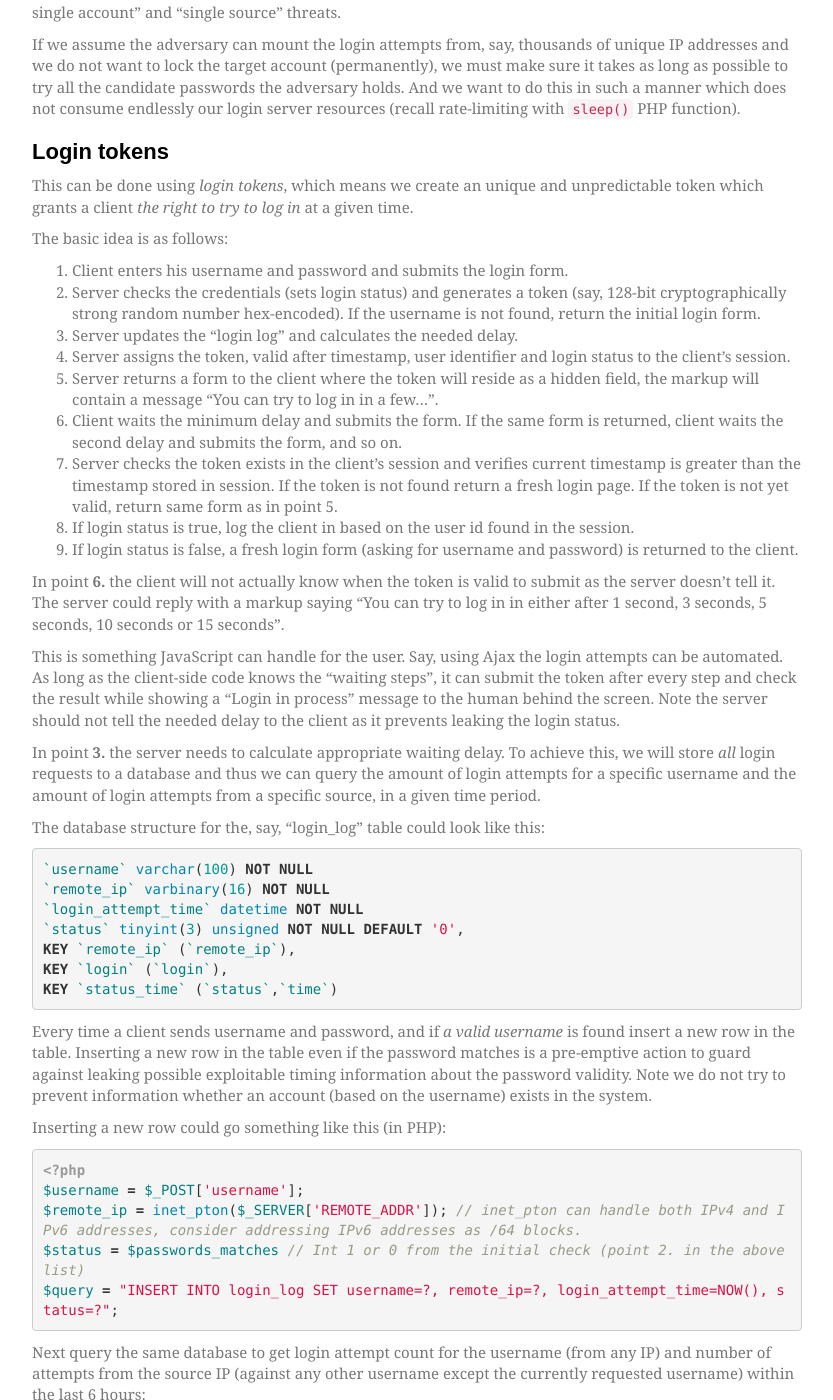
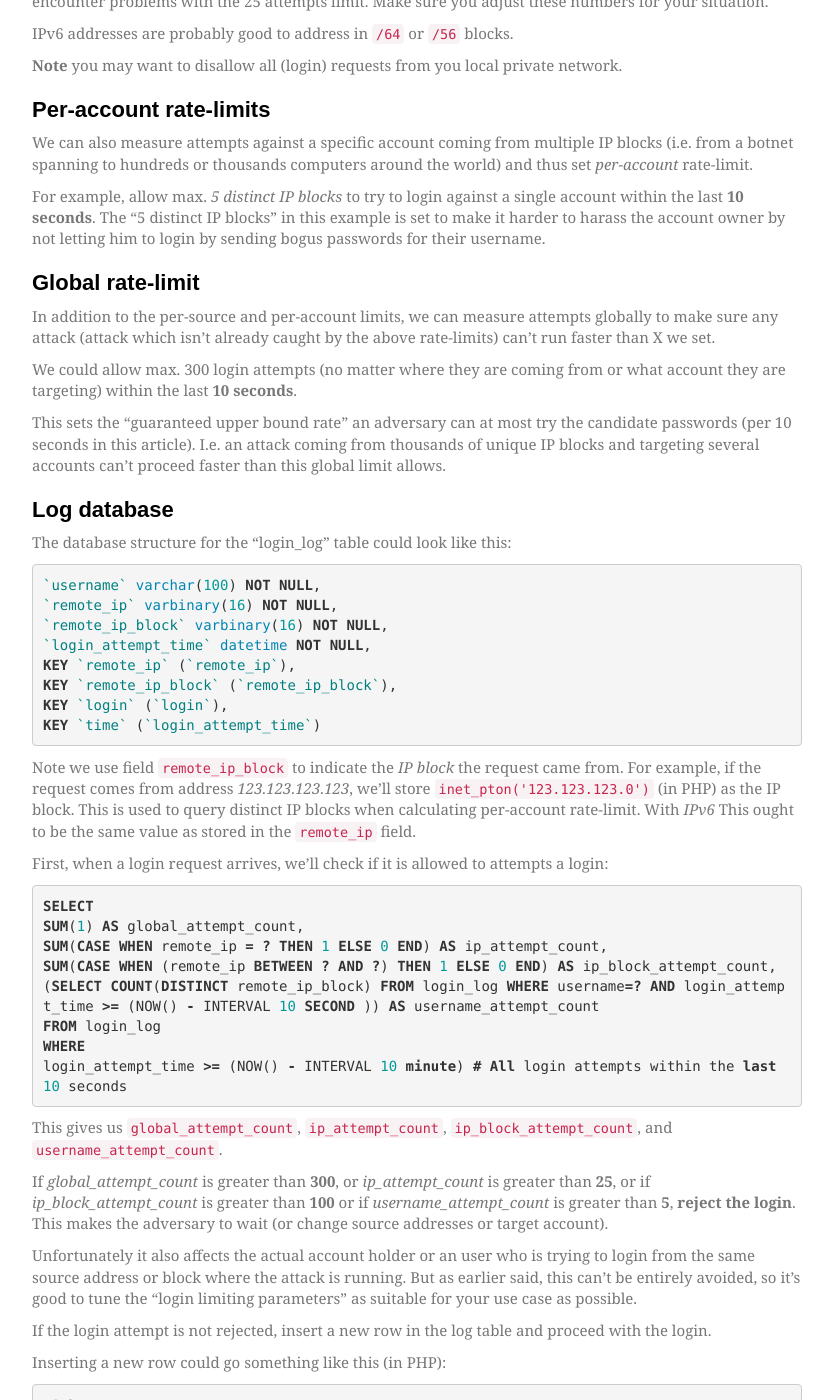
Before and after one commit to timoh6/timoh6.github.com, a Jekyll site: the page built from _posts/2015-05-07-Rate-limiting-web-application-login-attempts.md, in a window 1280 px wide and 1400 px high, scrolled down 1175 px. Shown: the whole window, without its empty margins (223-1056 px from the left). Built offline with Jekyll 4.4.1, drawn with Linux system fonts in a browser that asks for light colours; some web fonts are replaced; comment, search, counter and statistics services are not loaded; some of the changed text lies outside the part shown.

Commit message:
Revise post to fix critical security issue

```diff
--- a/_posts/2015-05-07-Rate-limiting-web-application-login-attempts.md
+++ b/_posts/2015-05-07-Rate-limiting-web-application-login-attempts.md
@@ -5,10 +5,6 @@ title: "Rate-limiting web application login attempts"
 
 {{ page.title }}
 ================
-
-<div>
-    <p><span class="label label-primary">09 May 2013</span> <strong><span class="text-danger">NOTE the login token method described in this post is not effective against parallel attacks (see comments). This post will be revised in the upcoming day to address that.</span></strong></p>
-</div>
 
 How can I "throttle logins" or "how can I rate-limit login attempts" is a common question raised from time to time among web application developers.
 
@@ -24,17 +20,7 @@ In reality, the situation is usually far from ideal. Passwords like "Password3"
 
 This is why arguably most online systems employing credentials should make sure they make the adversary's job guessing a correct credential as hard as possible. Which can be read as *as time consuming as possible*.
 
-## Methods to defend against malicious login attempts
-
-At first glance, it may pop up that defending against login brute-forcing is as simple as locking out an account after X failed login attempts (at a given time period) or locking out a remote IP after X failed login attempts (at a given time period). While both of those approaches could work to some extent, they leave quite a bit to be desired.
-
-Locking out the target account will lead to the traditional "deny login DoS" (the actual account owner can't login to the system) and locking out a specific IP address will be a problem for other users behind the same IP address (but it probably won't stop the adversary as she could just continue the attack from another source).
-
-To employ a better defense, let's first define the threat models.
-
 ## Threat models
-
-While login attempt related threats could be deeply situation-dependent, we can focus on the general case which means we don't per se lock accounts or source IPs, but we merely focus on making the brute-force attempts take longer. Let's sum the threat models as follows:
 
 * Attacks against a single target from single source
 * Attacks against a single target from multiple sources
@@ -45,100 +31,108 @@ It is difficult to act against adversary who tries a few "most common passwords"
 
 If we assume the adversary can mount the login attempts from, say, thousands of unique IP addresses and we do not want to lock the target account (permanently), we must make sure it takes as long as possible to try all the candidate passwords the adversary holds. And we want to do this in such a manner which does not consume endlessly our login server resources (recall rate-limiting with `sleep()` PHP function).
 
-## Login tokens
+## Per-source rate-limit
 
-This can be done using *login tokens*, which means we create an unique and unpredictable token which grants a client *the right to try to log in* at a given time.
+Unfortunately it is presumably impossible to delay the adversary while never (temporarily) locking out the actual account owner, too. But we can adopt same kind of per-source rate-limit approach used in [popa3d](http://www.openwall.com/popa3d/) to the web environment, to make online password guessing as slow as possible.
 
-The basic idea is as follows:
+We need to set a limit for authentication attempts tied to the source IP address and source IP address block. In general, the limit for the IP address block (say, 123.123.123.1 - 123.123.123.254) will be greater than the limit for a single IP address.
 
-1. Client enters his username and password and submits the login form.
-2. Server checks the credentials (sets login status) and generates a token (say, 128-bit cryptographically strong random number hex-encoded). If the username is not found, return the initial login form.
-3. Server updates the "login log" and calculates the needed delay.
-4. Server assigns the token, valid after timestamp, user identifier and login status to the client's session.
-5. Server returns a form to the client where the token will reside as a hidden field, the markup will contain a message "You can try to log in in a few...".
-6. Client waits the minimum delay and submits the form. If the same form is returned, client waits the second delay and submits the form, and so on.
-7. Server checks the token exists in the client's session and verifies current timestamp is greater than the timestamp stored in session. If the token is not found return a fresh login page. If the token is not yet valid, return same form as in point 5.
-8. If login status is true, log the client in based on the user id found in the session.
-9. If login status is false, a fresh login form (asking for username and password) is returned to the client.
+We could allow max. *25 attempts* per single IP address and *100 attempts* per `/24 IPv4` block within the last **10 seconds**. Especially the 100 attempts limit against a /24 block is relatively pessimistic (assuming the adversary has such IP address block(s) in her control). Also, people behind NAT or sharing a proxy may encounter problems with the 25 attempts limit. Make sure you adjust these numbers for your situation.
 
-In point **6.** the client will not actually know when the token is valid to submit as the server doesn't tell it. The server could reply with a markup saying "You can try to log in in either after 1 second, 3 seconds, 5 seconds, 10 seconds or 15 seconds".
+IPv6 addresses are probably good to address in `/64` or `/56` blocks.
 
-This is something JavaScript can handle for the user. Say, using Ajax the login attempts can be automated. As long as the client-side code knows the "waiting steps", it can submit the token after every step and check the result while showing a "Login in process" message to the human behind the screen. Note the server should not tell the needed delay to the client as it prevents leaking the login status.
+**Note** you may want to disallow all (login) requests from you local private network.
 
-In point **3.** the server needs to calculate appropriate waiting delay. To achieve this, we will store *all* login requests to a database and thus we can query the amount of login attempts for a specific username and the amount of login attempts from a specific source, in a given time period.
+## Per-account rate-limits
 
-The database structure for the, say, "login_log" table could look like this:
+We can also measure attempts against a specific account coming from multiple IP blocks (i.e. from a botnet spanning to hundreds or thousands computers around the world) and thus set *per-account* rate-limit.
+
+For example, allow max. *5 distinct IP blocks* to try to login against a single account within the last **10 seconds**. The "5 distinct IP blocks" in this example is set to make it harder to harass the account owner by not letting him to login by sending bogus passwords for their username.
+
+## Global rate-limit
+
+In addition to the per-source and per-account limits, we can measure attempts globally to make sure any attack (attack which isn't already caught by the above rate-limits) can't run faster than X we set.
+
+We could allow max. 300 login attempts (no matter where they are coming from or what account they are targeting) within the last **10 seconds**.
+
+This sets the "guaranteed upper bound rate" an adversary can at most try the candidate passwords (per 10 seconds in this article). I.e. an attack coming from thousands of unique IP blocks and targeting several accounts can't proceed faster than this global limit allows.
+
+## Log database
+
+The database structure for the "login_log" table could look like this:
 
 {% highlight sql %}
-`username` varchar(100) NOT NULL
-`remote_ip` varbinary(16) NOT NULL
-`login_attempt_time` datetime NOT NULL
-`status` tinyint(3) unsigned NOT NULL DEFAULT '0',
+`username` varchar(100) NOT NULL,
+`remote_ip` varbinary(16) NOT NULL,
+`remote_ip_block` varbinary(16) NOT NULL,
+`login_attempt_time` datetime NOT NULL,
 KEY `remote_ip` (`remote_ip`),
+KEY `remote_ip_block` (`remote_ip_block`),
 KEY `login` (`login`),
-KEY `status_time` (`status`,`time`)
+KEY `time` (`login_attempt_time`)
 {% endhighlight %}
 
-Every time a client sends username and password, and if *a valid username* is found insert a new row in the table. Inserting a new row in the table even if the password matches is a pre-emptive action to guard against leaking possible exploitable timing information about the password validity. Note we do not try to prevent information whether an account (based on the username) exists in the system.
+Note we use field `remote_ip_block` to indicate the *IP block* the request came from. For example, if the request comes from address *123.123.123.123*, we'll store `inet_pton('123.123.123.0')` (in PHP) as the IP block. This is used to query distinct IP blocks when calculating per-account rate-limit. With *IPv6* This ought to be the same value as stored in the `remote_ip` field.
+
+First, when a login request arrives, we'll check if it is allowed to attempts a login:
+
+{% highlight sql %}
+SELECT
+SUM(1) AS global_attempt_count,
+SUM(CASE WHEN remote_ip = ? THEN 1 ELSE 0 END) AS ip_attempt_count,
+SUM(CASE WHEN (remote_ip BETWEEN ? AND ?) THEN 1 ELSE 0 END) AS ip_block_attempt_count,
+(SELECT COUNT(DISTINCT remote_ip_block) FROM login_log WHERE username=? AND login_attempt_time >= (NOW() - INTERVAL 10 SECOND )) AS username_attempt_count
+FROM login_log
+WHERE
+login_attempt_time >= (NOW() - INTERVAL 10 minute) # All login attempts within the last 10 seconds
+{% endhighlight %}
+
+This gives us `global_attempt_count`, `ip_attempt_count`, `ip_block_attempt_count`, and `username_attempt_count`.
+
+If *global_attempt_count* is greater than **300**, or *ip_attempt_count* is greater than **25**, or if *ip_block_attempt_count* is greater than **100** or if *username_attempt_count* is greater than **5**, **reject the login**. This makes the adversary to wait (or change source addresses or target account).
+
+Unfortunately it also affects the actual account holder or an user who is trying to login from the same source address or block where the attack is running. But as earlier said, this can't be entirely avoided, so it's good to tune the "login limiting parameters" as suitable for your use case as possible.
+
+If the login attempt is not rejected, insert a new row in the log table and proceed with the login.
 
 Inserting a new row could go something like this (in PHP):
 
 {% highlight php %}
 <?php
 $username = $_POST['username'];
-$remote_ip = inet_pton($_SERVER['REMOTE_ADDR']); // inet_pton can handle both IPv4 and IPv6 addresses, consider addressing IPv6 addresses as /64 blocks.
-$status = $passwords_matches // Int 1 or 0 from the initial check (point 2. in the above list)
-$query = "INSERT INTO login_log SET username=?, remote_ip=?, login_attempt_time=NOW(), status=?";
+$remote_ip = inet_pton($_SERVER['REMOTE_ADDR']); // inet_pton can handle both IPv4 and IPv6 addresses, treat IPv6 addresses as /64 or /56 blocks.
+$remote_ip_block = long2ip(ip2long($_SERVER['_REMOTE_ADDR']) & 0xFFFFFF00); // Something like this to turn the last octet of IPv4 address into a 0.
+$query = "INSERT INTO login_log SET username=?, remote_ip=?, remote_ip_block=?, login_attempt_time=NOW()";
 {% endhighlight %}
 
-Next query the same database to get login attempt count for the username (from any IP) and number of attempts from the source IP (against any other username except the currently requested username) within the last 6 hours:
+**In addition** to setting a "hard limit" for the current client, it is probably a good idea to add CAPTCHA and/or require 2-Factor Authentication after a certain threshold (server-side "hard limits" and client-side challenge-response tests are not mutually exclusive).
 
-{% highlight sql %}
-SELECT SUM(CASE WHEN remote_ip = ? AND username <> ? THEN 1 ELSE 0 END) AS ip_attempt_count, SUM(CASE WHEN username = ? THEN 1 ELSE 0 END) AS username_attempt_count
-FROM login_log
-WHERE
-STATUS = 0
-AND login_attempt_time > (NOW() - INTERVAL 6 hour) # All failed login attempts within the last 6h
-{% endhighlight %}
-
-The above query counts number of failed login attempts (against any account) from the IP address a current login request is coming from as `ip_attempt_count` and number of failed login attempts against the currently requested username (from any IP) as `username_attempt_count`.
-
-This gives us enough information to do basic delay calculations. At first we set *a base delay*, which could be, for example, 1 or 2 seconds. This means even if there are no signs of login brute-forcing (that we could detect), we still delay the login a bit. This will give us a *base guarantee* and the logic based on the amount of failed login attempts can add on top of that.
-
-It is a tricky part to estimate how much delay should be added after, say, 3 failed attempts, or after 4 failed attempts and so on. It might be also tricky to estimate how old failed attempts we care about. But as a generic basis, we could go about:
-
-* 1 second base delay + (0.2 x ip_attempt_count) seconds + (0.5 x username_attempt_count) seconds.
-* Waiting delays rounded to either 1, 3, 5, 10, 15 seconds. The client-side JavaScript code must know these waiting periods.
-* Maximum possible delay adjusted to be 15 seconds.
-
-The above list shows we don't care about failed login attempts against any account coming from the current client's IP as much as we care about failed login attempts for the currently requested username (failed login attempts against the specific username has a greater multiplier). This is a *generic default*, but your case may need other kind of logic.
-
-As an example, if there's 10 failed login attempts against the currently requested username *alice* and there's 20 failed login attempts from the IP current request is coming from (excluding attempts against *alice*), the delay we get is:
-
-`1 + (0.5 x 10) + (0.2 x 20)` = **10 seconds**
-
-15 seconds maximum delay can sound a really small delay, at least in case a massive amount of requests are targeting a single credential, but for the sake of usability we probably must sacrifice from the security side. However, displaying a nice animation or some entertainment while the user is waiting could buy the user some extra patience. Remember to adjust for your specific case.
-
-**In addition** to setting a "hard delay" for the current client, it is probably a good idea to add CAPTCHA and/or require 2-Factor Authentication after a certain threshold (server-side "hard delays" and client-side challenge-response tests are not mutually exclusive).
-
-And note, the above example is just an **example**. You could for example find it more suitable if failed login attempts within the last 30 minutes has more weight than attempts made 6 hours ago. Or login attempts from foreign country has more weight than attempts from another county, etc.
-
-It is also important to note that in this post we purposely did not lockout accounts or IP addresses, but this may be different in your situation (at some point). For example, failed login attempts coming from certain geographic sources could be denied (maybe on higher layer). Or if there's just too much attempts against an account, lock the account temporarily.
+### About the relational database
 
 Regarding the above database, it may be good to delete older records periodically to make sure the log database doesn't grow too big (and waste space and resources).
 
+Also, if you consider in-memory databases, like [Redis](http://redis.io/), to hold the logging information, pay attention to the "persistence problem" where older records are erased and how to query IP ranges. (Although needing to hold the records for 10 seconds may not be a problem).
+
 ## How much does this help us?
 
-If we assume the adversary is mounting an attack using 100 unique IP addresses against a single target (alice), and each of her machine sends 1 login request per second (and your system is able to handle that), she ends up being able to try *240 000* candidate passwords in an hour.
+The above rate-limiting methods sets upper bounds to different kind of attacks.
 
-With the above logic, the maximum 15 seconds delay for alice's account is reached soon. It means the attack will soon become 15 times slower. I.e. "one day" attack becomes "15 days attack" without bugging the actual account owner more than 15 seconds (in case he enters correct credentials).
+The most "basic attack" (coming from just one address) is limited to 25 attempts per 10 seconds.
+
+Attacks coming from multiple hosts are limited to 100 attempts per 10 seconds when coming from a single /24 IPv4 block.
+
+Attacks against a single username are limited to span at maximum to 5 different IP blocks per 10 seconds.
+
+And finally, there is 300 attempts global limit (per 10 seconds).
 
 ## Closing words
 
 The above described method is a self-contained (no external special hardware required) method which can be modified precisely for your situation to detect brute-force attempts, and act against these attacks. However, even aggressive login rate-limiting can not save poor passwords, so make sure no weak passwords enters in the system.
 
-In the other side of the coin, the login related database handling will require resources. As for single login two database queries must be run (INSERT and SELECT) plus an extra amount of "token requests" are needed.
-
-Also, while JavaScript can make the login experience smooth for the end user, but if the end user doesn't have JavaScript enabled the login experience may not be smooth at all.
+In the other side of the coin, the login related database handling will require resources. As for single login two database queries must be run (SELECT and INSERT). Although the INSERT only happens when the rate-limits are not reached.
 
 After all, this involves once again traditional *security vs usability* trade-offs.
+
+<div>
+    <p><span class="label label-primary">11 May 2015</span> <strong><span class="text-danger">This post was revised to address the critical problem with "login tokens", see this <a href="http://timoh6.github.io/2015/05/07/Rate-limiting-web-application-login-attempts.html#comment-2013493916">comment</a> for more information. Sorry for the inconvenience!</span></strong></p>
+</div>
```
